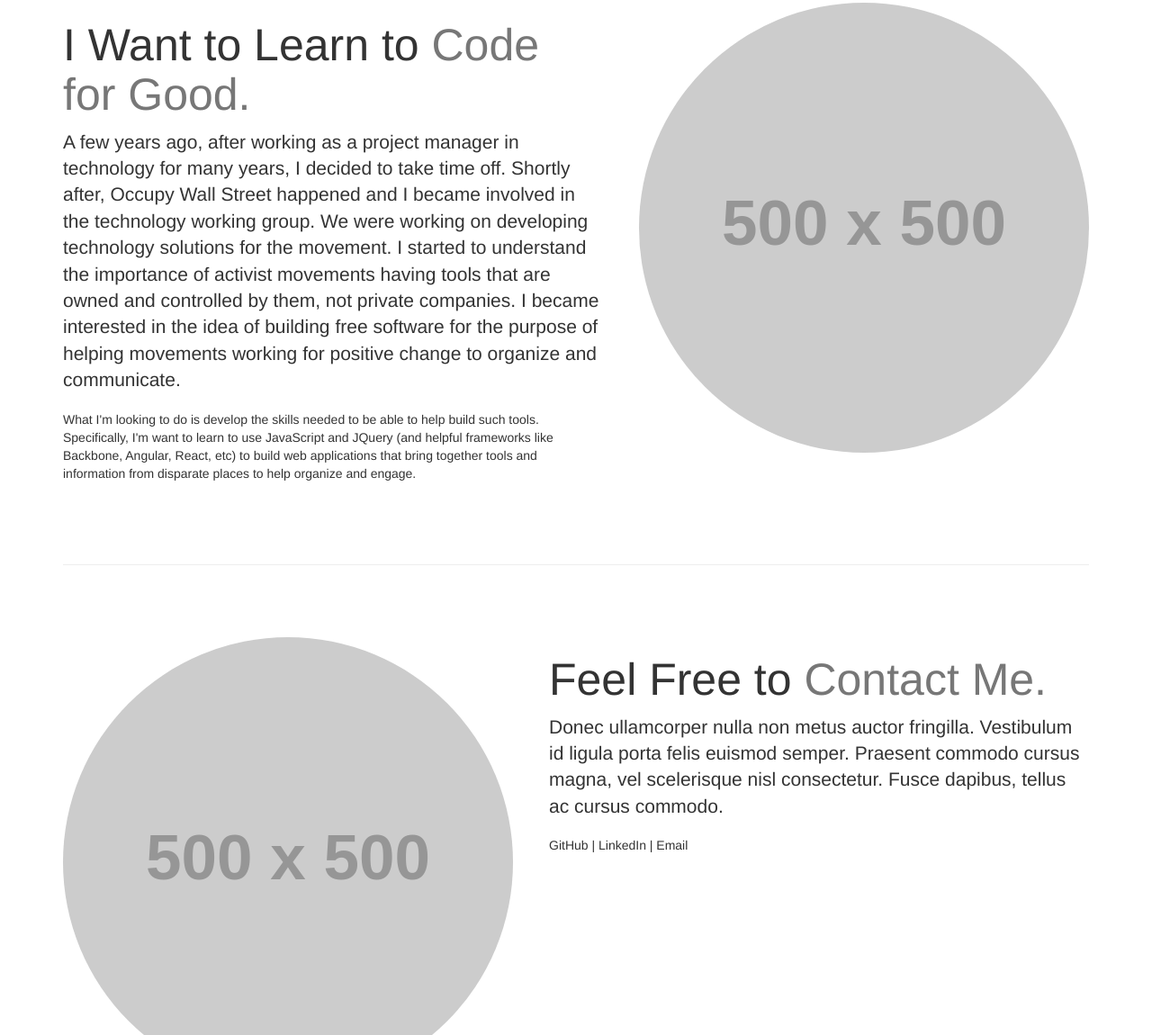
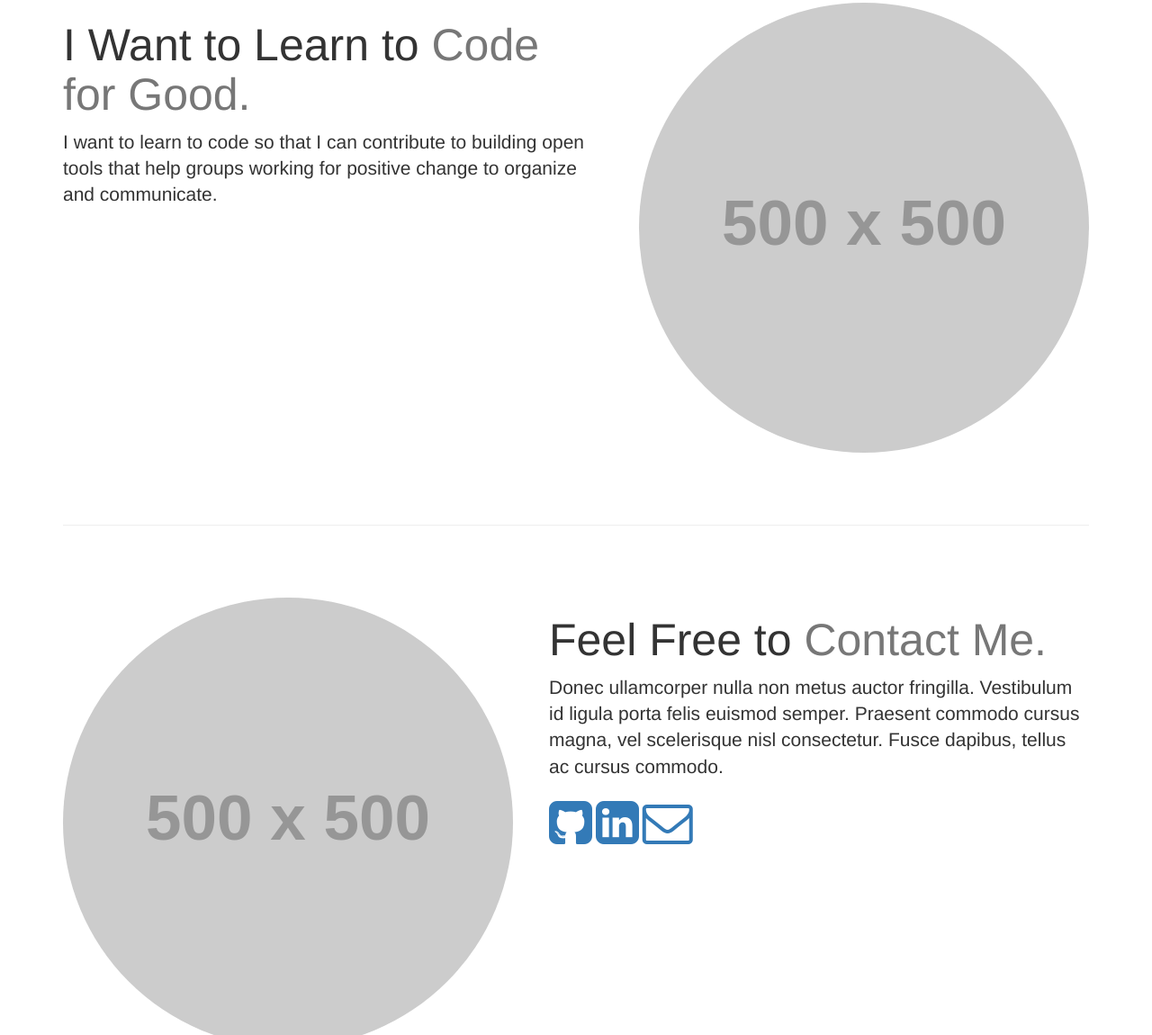
Before and after one commit to misfist/another-world-is-possible, a plain HTML site: page index.html in a window 1280 px wide. Shown: the part 726-1876 px from the top of the page at 90% size. Drawn offline with Linux system fonts and the light colour scheme; placeholder pictures from the web are drawn by us.

Commit message:
Content update.

```diff
--- a/index.html
+++ b/index.html
@@ -80,11 +80,7 @@
             <h2 class="featurette-heading">I Want to Learn to
                 <span class="text-muted">Code for Good.</span>
             </h2>
-            <p class="lead">A few years ago, after working as a project manager in technology for many years, I decided to take time off. Shortly after, Occupy Wall Street happened and I became involved in the technology working group. We were working on developing technology solutions for the movement. I started to understand the importance of activist movements having tools that are owned and controlled by them, not private companies. I became interested in the idea of building free software for the purpose of helping movements working for positive change to organize and communicate.
-            <p>
-
-            What I'm looking to do is develop the skills needed to be able to help build such tools. Specifically, I'm want to learn to use JavaScript and JQuery (and helpful frameworks like Backbone, Angular, React, etc) to build web applications that bring together tools and information from disparate places to help organize and engage.
-            </p>
+            <p class="lead">I want to learn to code so that I can contribute to building open tools that help groups working for positive change to organize and communicate.
         </div>
 
         <hr class="featurette-divider">
@@ -98,7 +94,11 @@
             <p class="lead">Donec ullamcorper nulla non metus auctor fringilla. Vestibulum id ligula porta felis euismod semper. Praesent commodo cursus magna, vel scelerisque nisl consectetur. Fusce dapibus, tellus ac cursus commodo.</p>
 
             <p>
-                GitHub | LinkedIn | Email
+                <a href="https://github.com/misfist" target="_blank"><i class="fa fa-github-square  fa-4x"></i></a>
+                <a href="https://www.linkedin.com/in/patricialutz" target="_blank"><i class="fa fa-linkedin-square fa-4x"></i>
+</a>
+                <a href="#" target="_blank"><i class="fa fa-envelope-o fa-4x"></i></a>
+
             </p>
         </div>
 
```
